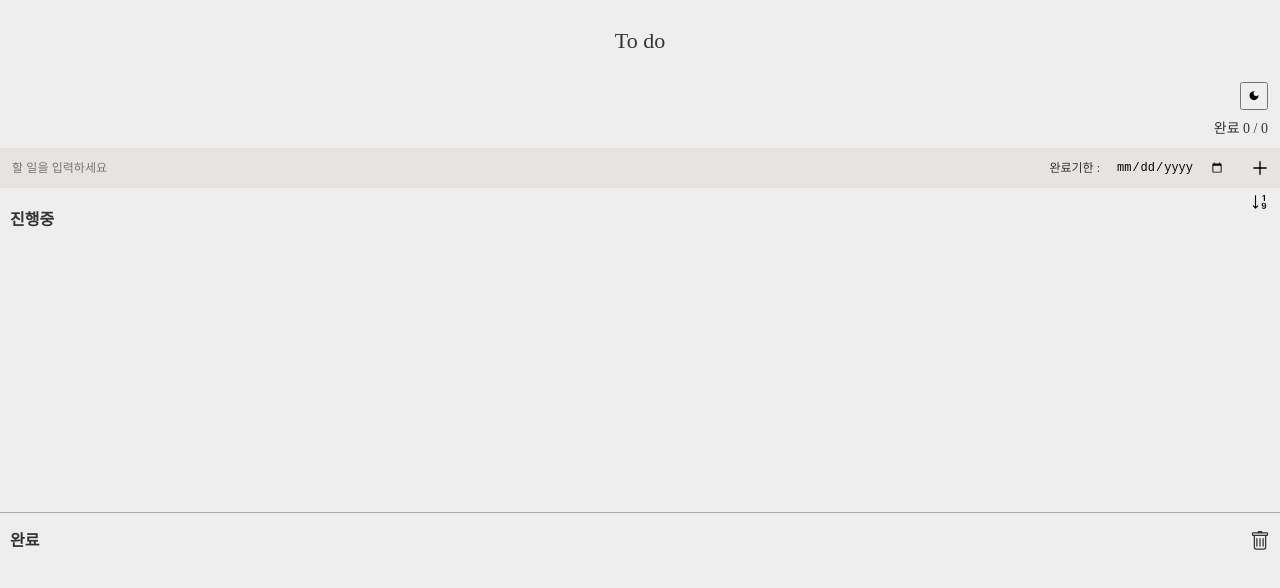
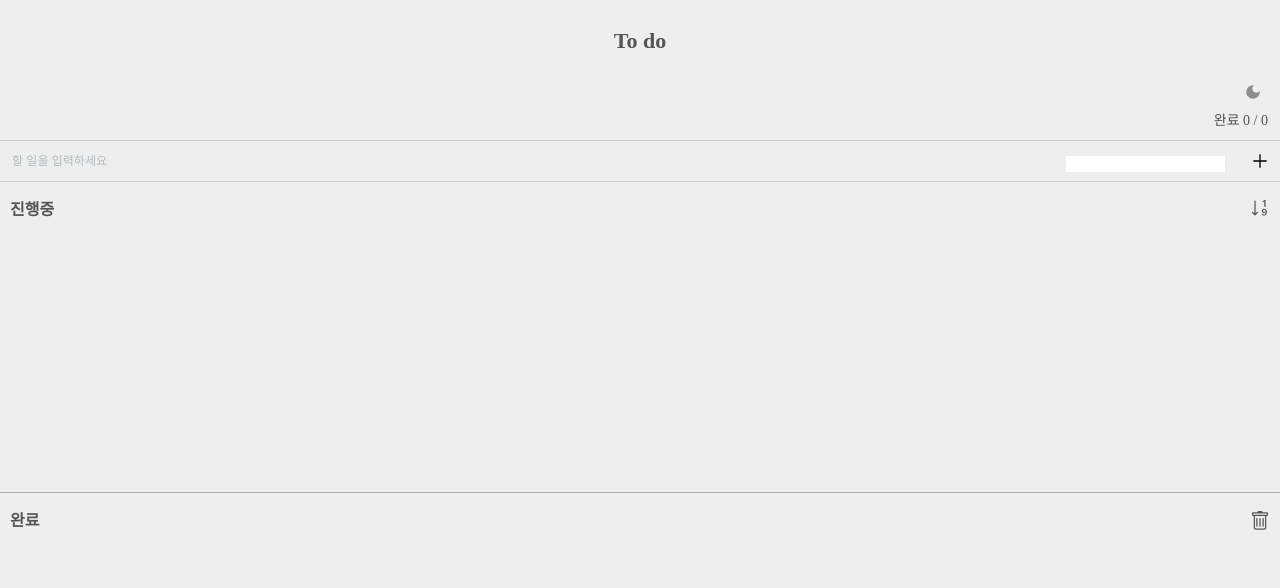
Before and after one commit to rladbal0101/todo, a React (Create React App) app: page / in a window 1280 px wide. Shown: the top 588 px of the page. Built offline with nearby package versions, Linux system fonts and the light colour scheme.

Commit message:
todo
- 테마
- React Datepicker

```diff
--- a/package.json
+++ b/package.json
@@ -7,6 +7,7 @@
     "@testing-library/react": "^13.4.0",
     "@testing-library/user-event": "^13.5.0",
     "react": "^18.2.0",
+    "react-datepicker": "^4.13.0",
     "react-dom": "^18.2.0",
     "react-icons": "^4.9.0",
     "react-router-dom": "^6.12.1",
--- a/src/App.js
+++ b/src/App.js
@@ -18,11 +18,11 @@ const GlobalStyle = createGlobalStyle`
 // 다크/라이트 모드
 const themeList = {
   light: {
-    foreground: '#333',
+    foreground: '#555',
     background: '#eee'
   },
   dark: {
-    foreground: '#EDB4B1',
+    foreground: '#d1d1d1',
     background: '#222',
   }
 };
@@ -74,12 +74,6 @@ function App() {
   }, []);
 
   // 수정
-  // const handleModify = useCallback((id, editTodo) => {
-  //   setTodos(todos => todos.map((todo) =>
-  //     todo.id === id ? { ...todo, ...editTodo } : todo
-  //     // todo.id === id ? { ...todo, text: newText, date: newDate } : todo
-  //   ));
-  // }, []);
   const handleModify = useCallback((id, newText, newDate) => {
     setTodos(todos => todos.map((todo) =>
       // todo.id === id ? { ...todo, ...editTodo } : todo
@@ -108,28 +102,28 @@ function App() {
   };
 
   // 정렬
-  const handleSort = () => {
-    const sortTodos = [...todos];
-    sortTodos.sort((a, b) => a.date < b.date ? -1 : 1);
-    setTodos(sortTodos);
+  // const handleSort = () => {
+  //   const sortTodos = [...todos];
+  //   sortTodos.sort((a, b) => a.date < b.date ? -1 : 1);
+  //   setTodos(sortTodos);
 
-    // 진행중인 Todo만 정렬
-    // const doingTodos = todos.filter(todo => {
-    //   return todo.checked === false;
-    // });
+  //   // 진행중인 Todo만 정렬
+  //   // const doingTodos = todos.filter(todo => {
+  //   //   return todo.checked === false;
+  //   // });
 
-    // const sortTodos = [...doingTodos];
-    // sortTodos.sort((a, b) => a.date < b.date ? -1 : 1);
-    // setTodos(sortTodos);
+  //   // const sortTodos = [...doingTodos];
+  //   // sortTodos.sort((a, b) => a.date < b.date ? -1 : 1);
+  //   // setTodos(sortTodos);
 
-    // sortTodos.sort((a, b) => {
-    //   if (a > b) {
-    //     a.date < b.date ? -1 : 1
-    //   } else {
-    //     a.date > b.date ? -1 : 1
-    //   }
-    // });
-  };
+  //   // sortTodos.sort((a, b) => {
+  //   //   if (a > b) {
+  //   //     a.date < b.date ? -1 : 1
+  //   //   } else {
+  //   //     a.date > b.date ? -1 : 1
+  //   //   }
+  //   // });
+  // };
 
   return (
     <>
@@ -140,8 +134,8 @@ function App() {
         }}
       />
       <Template theme={{ theme, themeList, toggleTheme }} todos={todos} finishedTodos={finishedTodos} >
-        <Insert onInsert={handleInsert} />
-        <List todos={todos} onRemove={handleRemove} onDoneRemove={handleDoneRemove} onToggle={handleToggle} onSort={handleSort} onModify={handleModify} />
+        <Insert theme={{ theme, themeList, toggleTheme }} onInsert={handleInsert} />
+        <List theme={{ theme, themeList, toggleTheme }} todos={todos} onRemove={handleRemove} onDoneRemove={handleDoneRemove} onToggle={handleToggle} onModify={handleModify} />
       </Template>
     </>
   );
@@ -161,3 +155,8 @@ export default App;
 
 // 중요한 일은 핀 고정 버튼 누르면 상위로 올리기
 // 드래그 앤 드랍 적용
+
+
+// form태그 => submit이벤트, form태그 안쓰고 사용하기
+// state를 여러개 사용했는데 객체 하나로 관리해볼것
+// state는 쓰는 쪽에다가 선언할 것! 무조건 App에 다 선언하는게 아님
--- a/src/component/Insert.jsx
+++ b/src/component/Insert.jsx
@@ -1,9 +1,12 @@
 import React, { useState } from 'react';
 import styled from 'styled-components';
+import DatePicker from "react-datepicker";
+import "react-datepicker/dist/react-datepicker.css";
 import { GrAdd as AddIcon } from 'react-icons/gr';
 
 const InsertWrapper = styled.form`
   display: flex;
+  border-bottom: 1px solid #ccc;
   background: #E8E3E3;
 `;
 
@@ -14,6 +17,10 @@ const StyledInput = styled.input`
   font-size: 12px;
   padding: 12px;
   flex: 1;
+
+  ::placeholder {
+    color: #B3BCBF;
+  }
   `;
 
 const InputDateWrap = styled.div`
@@ -25,34 +32,51 @@ const InputDateWrap = styled.div`
   }
 `;
 
-const InputDate = styled.input`
-  background: none;
+// const InputDate = styled.input`
+//   background: none;
+//   outline: none;
+//   border: none;
+//   font-size: 12px;
+//   display: flex;
+//   align-items: center;
+//   margin: 0 15px;
+//   color: #B3BCBF;
+//   cursor: pointer;
+
+// `;
+
+const InputDate = styled(DatePicker)`
+  /* background: #216ba5; */
   outline: none;
   border: none;
   font-size: 12px;
   display: flex;
   align-items: center;
   margin: 0 15px;
+  color: #B3BCBF;
+  cursor: pointer;
+
 `;
 
-const StyledButton = styled.button`
+
+const StyledAddButton = styled.button`
+  font-size: 16px;
+  padding: 12px;
   border: none;
-  font-size: 16px;
-  background: #E8E3E3;
-  padding: 12px;
+  background: none;
   display: flex;
   align-items: center;
   justify-content: center;
   cursor: pointer;
   transition: .3s;
 
-  &:hover {
-    background-color: #EFCBCB;
+  & svg:hover {
+    color: red; // 다시 확인해야함
   }
 `;
 
 function Insert(props) {
-  const { onInsert } = props;
+  const { onInsert, theme: { theme, themeList, toggleTheme } } = props;
 
   const [value, setValue] = useState('');
   const [dateValue, setDateValue] = useState('');
@@ -79,7 +103,12 @@ function Insert(props) {
   };
 
   return (
-    <InsertWrapper onSubmit={handleSubmit}>
+    <InsertWrapper onSubmit={handleSubmit}
+      style={{
+        backgroundColor: themeList[theme].background,
+        color: themeList[theme].foreground
+      }}
+    >
       <StyledInput
         type='text'
         placeholder='할 일을 입력하세요'
@@ -87,7 +116,13 @@ function Insert(props) {
         onChange={handleChange}
       />
       <InputDateWrap>
-        <label className='input-date-text' htmlFor='date'>완료기한 : </label>
+        {/* <label className='input-date-text' htmlFor='date'>완료기한 : </label> */}
+        {/* <InputDate
+          type='date'
+          id='inputDate'
+          value={dateValue}
+          onChange={handleDateChange}
+        /> */}
         <InputDate
           type='date'
           id='inputDate'
@@ -95,12 +130,16 @@ function Insert(props) {
           onChange={handleDateChange}
         />
       </InputDateWrap>
-
-      <StyledButton type='submit'>
+      <StyledAddButton type='submit'>
         <AddIcon />
-      </StyledButton>
+      </StyledAddButton>
     </InsertWrapper>
   );
 }
 
 export default Insert;
+
+// 달력 커스텀
+// https://www.youtube.com/watch?v=oyBzRPd9Ur8
+// 달력 라이브러리
+// https://devilfront.tistory.com/122
--- a/src/component/List.jsx
+++ b/src/component/List.jsx
@@ -10,29 +10,11 @@ const ListWrapper = styled.div`
   height: calc(100vh - 195px);
   overflow-y: auto;
 
-  & .sort-btn-wrap {
+  /* & .sort-btn-wrap {
     width: 100%;
     display: flex;
     justify-content: flex-end;
-  }
-`;
-
-const SortingButton = styled.button`
-  width: 40px;
-  height: 24px;
-  background: none;
-  outline: none;
-  border: none;
-  padding: 12px 8px 8px;
-  font-size: 18px;
-  display: flex;
-  justify-content: center;
-  align-items: center;
-  cursor: pointer;
-
-  &:hover {
-    color: #55D66B;
-  }
+  } */
 `;
 
 const DoingList = styled.div`
@@ -43,7 +25,23 @@ const DoingList = styled.div`
   & p {
     font-size: 16px;
     font-weight: bold;
-    padding: 0 0 10px 10px;
+    padding: 10px 0 10px 10px;
+  }
+  & .doing-list-wrap {
+    display: flex;
+    justify-content: space-between;
+    align-items: center;
+    margin-top: 10px;
+
+    svg {
+      margin-right: 10px;
+      font-size: 20px;
+      cursor: pointer;
+
+      &:hover {
+        color: #55D66B;
+      }
+    }
   }
 `;
 
@@ -76,24 +74,51 @@ const DoneList = styled.div`
 `;
 
 function List(props) {
-  const { todos, onRemove, onDoneRemove, onToggle, onSort, onModify } = props;
+  const { todos, onRemove, onDoneRemove, onToggle, onModify, theme: { theme, themeList, toggleTheme } } = props;
+
   const [sort, setSort] = useState('false');
+  const [sortFlag, setSortFlag] = useState(true);
 
-  console.log(todos);
+
+  const doingTodos = todos.filter(todo => todo.checked === false);
+  const doneTodos = todos.filter(todo => todo.checked === true);
+  console.log(doingTodos);
+
+  // const array = [{date: '3', name: 'cc'}, {date: '1', name: 'aa'}, {date: '2', name: 'bb'}];
+  // array.sort((a, b) => a.date < b.date ? -1 : 1);
+  // console.log(array);
+
+  // 정렬
+  const handleSort = () => {
+    if (sortFlag) {
+      console.log('1');
+      doingTodos.sort((a, b) => a.date < b.date ? -1 : 1);
+      setSortFlag(false);
+    } else {
+      console.log('2');
+      doingTodos.sort((a, b) => a.date > b.date ? -1 : 1);
+      setSortFlag(true);
+    }
+  };
 
   const handleRemoveCheck = () => {
-    const removeCheck = window.confirm('완료된 항목을 모두 삭제하시겠습니까?');
-    if(removeCheck) {
-      onDoneRemove();
-      alert('삭제되었습니다.');
+    if (doneTodos.length < 1) {
+      alert('삭제할 항목이 없습니다.');
     } else {
-      alert('삭제가 취소되었습니다.');
+      const removeCheck = window.confirm('완료된 항목을 모두 삭제하시겠습니까?');
+      if(removeCheck) {
+        onDoneRemove();
+        alert('삭제되었습니다.');
+      } else {
+        alert('취소되었습니다.');
+      }
     }
   };
+
   return (
     <ListWrapper>
-      <div className='sort-btn-wrap'>
-        <SortingButton
+      {/* <div className='sort-btn-wrap'>
+        <button
           onClick={() => {
             onSort();
             setSort(sort => !sort);
@@ -103,12 +128,25 @@ function List(props) {
             ? <BsSortNumericDown />
             : <BsSortNumericUp />
           }
-        </SortingButton>
-      </div>
+        </button>
+      </div> */}
       <DoingList>
-        <p>진행중</p>
-        {todos.filter(todo => todo.checked === false).map(todo =>
-          <ListItem key={todo.id} todo={todo} onRemove={onRemove} onToggle={onToggle} onModify={onModify} />
+        <div className='doing-list-wrap'>
+          <p>진행중</p>
+          <div
+            onClick={() => {
+              handleSort();
+              setSort(sort => !sort);
+            }}
+          >
+            {sort
+              ? <BsSortNumericDown />
+              : <BsSortNumericUp />
+            }
+          </div>
+        </div>
+        {doingTodos.map(todo =>
+          <ListItem key={todo.id} todo={todo} onRemove={onRemove} onToggle={onToggle} onModify={onModify} theme={{ theme, themeList, toggleTheme }} />
         )}
       </DoingList>
       <DoneList>
@@ -118,8 +156,8 @@ function List(props) {
             onClick={handleRemoveCheck}
           />
         </div>
-        {todos.filter(todo => todo.checked === true).map(todo =>
-          <ListItem key={todo.id} todo={todo} onRemove={onRemove} onToggle={onToggle} onModify={onModify} />
+        {doneTodos.map(todo =>
+          <ListItem key={todo.id} todo={todo} onRemove={onRemove} onToggle={onToggle} onModify={onModify} theme={{ theme, themeList, toggleTheme }} />
         )}
       </DoneList>
     </ListWrapper>
--- a/src/component/ListItem.jsx
+++ b/src/component/ListItem.jsx
@@ -7,6 +7,11 @@ const ListItemWrapper = styled.div`
   padding: 0.5rem;
   display: flex;
   align-items: center;
+  /* background: #ddd;
+  border-radius: 10px; */
+  & + & {
+    margin-top: 4px;
+  }
 `;
 
 const Checkbox = styled.div`
@@ -32,7 +37,6 @@ const Text = styled.div`
   margin-left: 10px;
   flex: 1;
   font-size: 12px;
-  color: #555;
   padding: 0 8px;
   word-break: break-all; // 글자 줄바꿈 (?, !, $, () 해결 안됨)
 
@@ -78,7 +82,6 @@ const Remove = styled.div`
   display: flex;
   align-items: center;
   font-size: 14px;
-  color: #333;
   padding-left: 14px;
   cursor: pointer;
   &:hover {
@@ -87,7 +90,7 @@ const Remove = styled.div`
 `;
 
 function ListItem(props) {
-  const { todo, onRemove, onToggle, onModify } = props;
+  const { todo, onRemove, onToggle, onModify, theme: { theme, themeList, toggleTheme } } = props;
   const { id, text, checked, date } = todo;
   const [edited, setEdited] = useState(false); // 수정 모드인지 확인하기 위한 플래그 값
   const [newText, setNewText] = useState(text);
@@ -111,22 +114,16 @@ function ListItem(props) {
   };
 
   const handleEdited = () => {
-    // const editTodo = {
-    //   id,
-    //   text: newText,
-    //   checked,
-    //   date: newDate
-    // };
-    // console.log(editTodo);
-
-    onModify(newText, newDate);
-    console.log(edited);
-    console.log(todo);
-    console.log('수정완료');
+    onModify(id, newText, newDate);
   };
 
   return (
-    <ListItemWrapper>
+    <ListItemWrapper
+      style={{
+        backgroundColor: themeList[theme].background,
+        color: themeList[theme].foreground
+      }}
+    >
       <Checkbox checked={checked}
         onClick={() => { onToggle(id); }}
       >
--- a/src/component/Template.jsx
+++ b/src/component/Template.jsx
@@ -6,12 +6,15 @@ const TemplateWrapper = styled.div`
   width: calc(100%);
   min-height: 100vh;
   font-size: 22px;
-  /* margin: 0 auto; */
+`;
+
+const TemplateTopWrapper = styled.div`
+  border-bottom: 1px solid #ccc;
 
   .title {
+    font-weight: bold;
     text-align: center;
     padding: 30px 0;
-
     display: flex;
     justify-content: center;
     align-items: center;
@@ -28,20 +31,22 @@ const TemplateWrapper = styled.div`
     font-size: 14px;
     margin: 0 12px 12px 0;
   }
-
-  .content {
-    /* background: #d7d7d7; */
-  }
 `;
 
 const ThemeButton = styled.button`
-  width: 28px;
-  height: 28px;
   display: flex;
   justify-content: center;
+  color: #8C8C8C;
+  border: none;
+  background: none;
+  font-size: 18px;
   align-items: center;
   margin-left: 6px;
   cursor: pointer;
+
+  :hover {
+    color: #7CE9F9;
+  }
 `;
 
 function Template(props) {
@@ -57,6 +62,7 @@ function Template(props) {
         color: themeList[theme].foreground
       }}
     >
+      <TemplateTopWrapper>
         <div className='title'>To do</div>
         <div className='btn-wrap'>
           <ThemeButton
@@ -68,7 +74,8 @@ function Template(props) {
           </ThemeButton>
         </div>
         <div className='checked'>완료 {finished} / {allTodos}</div>
-      <div className='content'>{children}</div>
+      </TemplateTopWrapper>
+      <div>{children}</div>
     </TemplateWrapper>
   );
 }
```
Also changed, not shown: 1 other file (tests, documents, lock files or other folders). Lines whose indentation alone changed are shown as unchanged.
